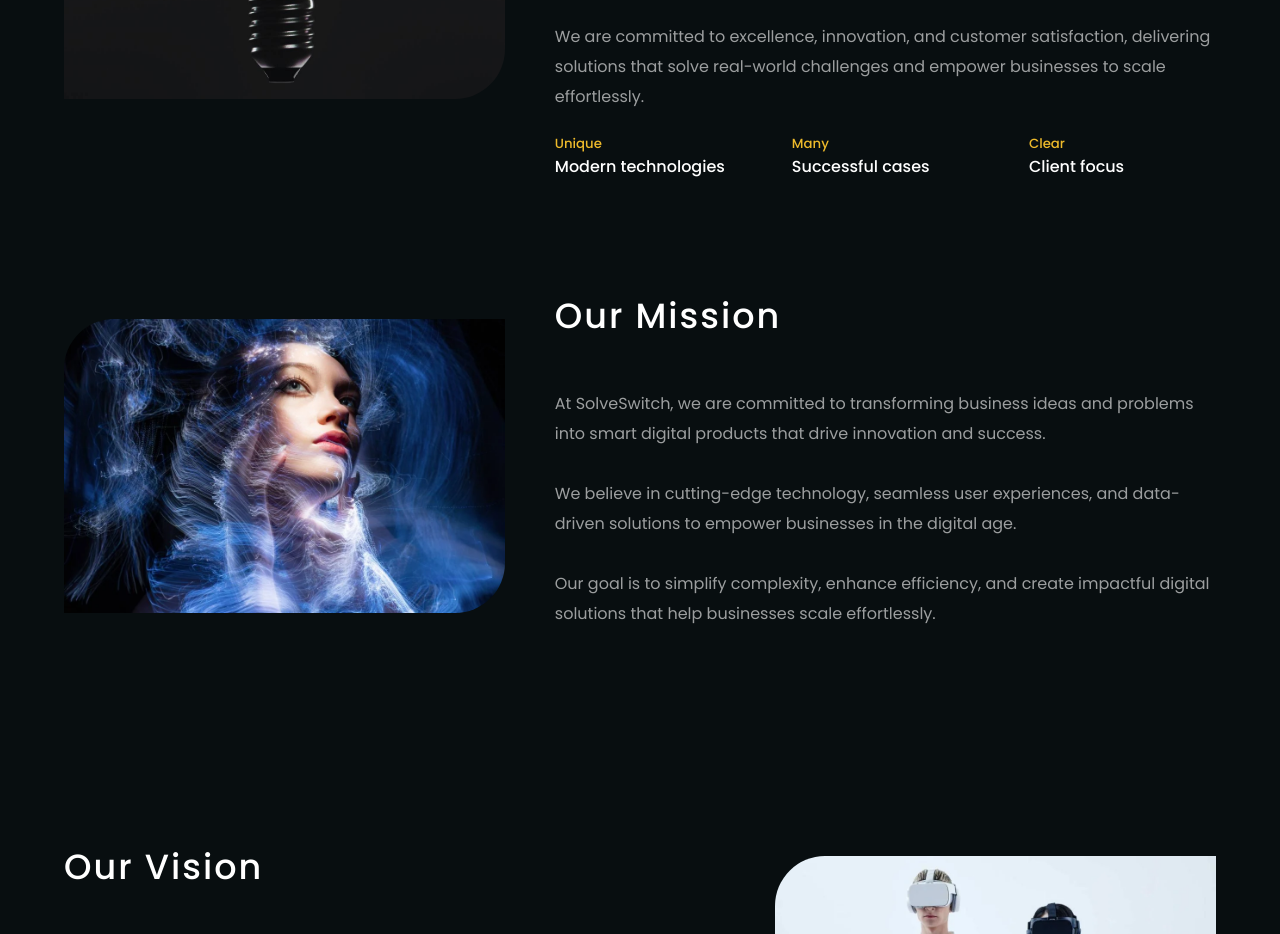
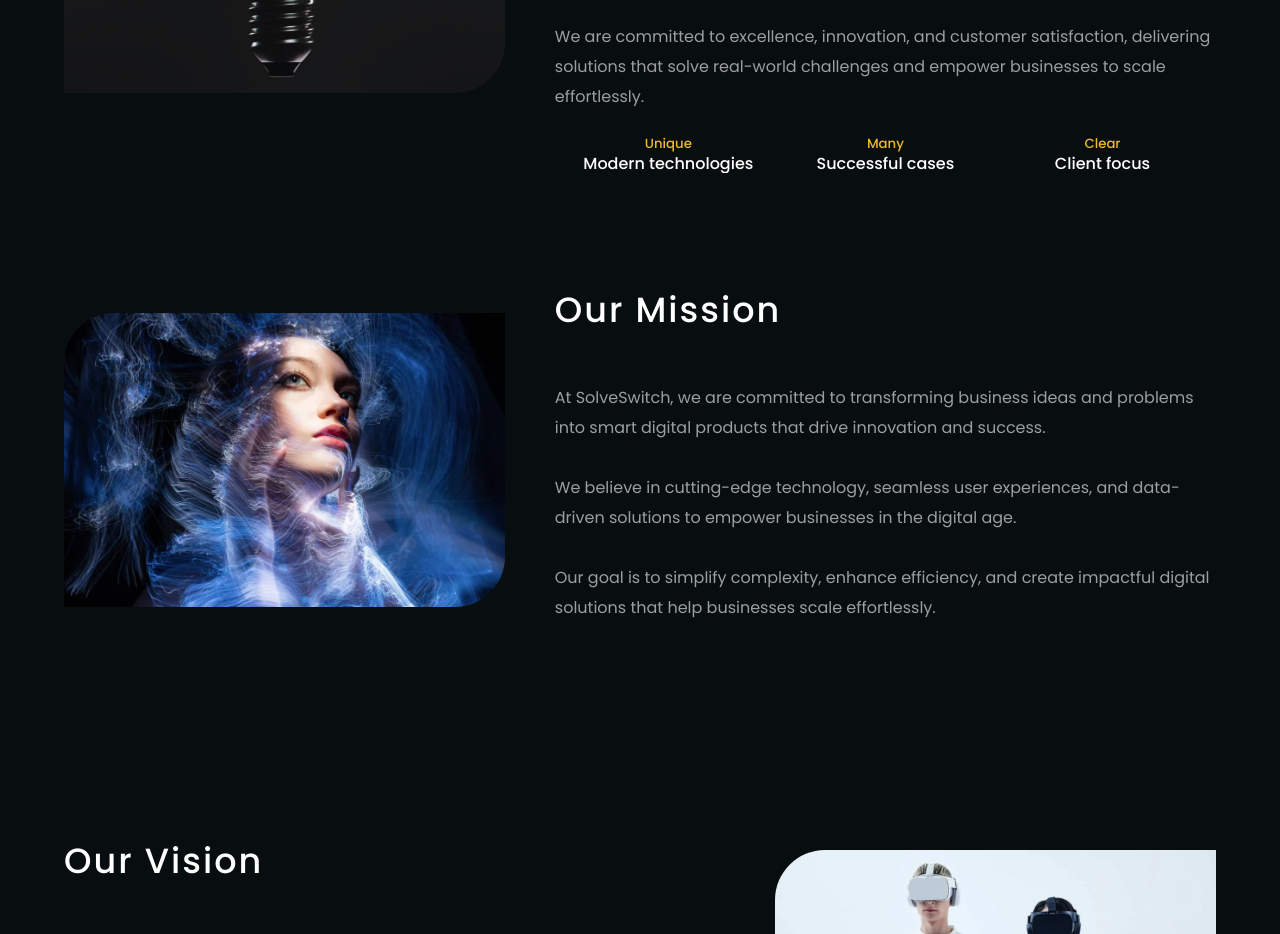
Before and after one commit to IgbeAjaga/solveswitch, a Next.js app: page /about in a window 1280 px wide. Shown: the part 820-1754 px from the top of the page. Built offline with nearby package versions, Linux system fonts and the light colour scheme.

Commit message:
hero sec

```diff
--- a/sections/Agency.js
+++ b/sections/Agency.js
@@ -53,15 +53,15 @@ const Agency = () => {
               <div className='grid-3'>
                 <div className='box'>
                   <h5 className='green'>Unique</h5>
-                  <h4>Modern technologies</h4>
+                  <h3>Modern technologies</h3>
                 </div>
                 <div className='box'>
                   <h5 className='green'>Many</h5>
-                  <h4>Successful cases</h4>
+                  <h3>Successful cases</h3>
                 </div>
                 <div className='box'>
                   <h5 className='green'>Clear</h5>
-                  <h4>Client focus</h4>
+                  <h3>Client focus</h3>
                 </div>
               </div>
             </div>
--- a/styles/global.scss
+++ b/styles/global.scss
@@ -257,12 +257,28 @@ footer {
     h1 {
       font-size: $xl-6;
     }
+    .grid-3 {
+      display: grid;
+      grid-template-columns: repeat(auto-fit, minmax(120px, 1fr)); /* Responsive columns */
+      gap: 10px; /* Reduce spacing */
+      max-width: 100%; /* Prevent overflow */
+      padding: 0 10px; /* Add some padding to prevent edge overflow */
+      overflow: hidden;
+    }
+
     .box {
-      h1 {
-        font-size: 60px;
-        font-weight: 400;
-      }
+      text-align: center;
+      word-wrap: break-word;
+      overflow-wrap: break-word;
+      max-width: 100%; /* Prevents content from exceeding the box */
     }
+
+    .box h3 {
+      font-size: 16px; /* Adjust font size for smaller screens */
+      line-height: 1.2; /* Ensure proper spacing */
+    }
+
+
     .misson-p {
       border-left: 5px solid $indigo;
       padding-left: $xl-5;
```
